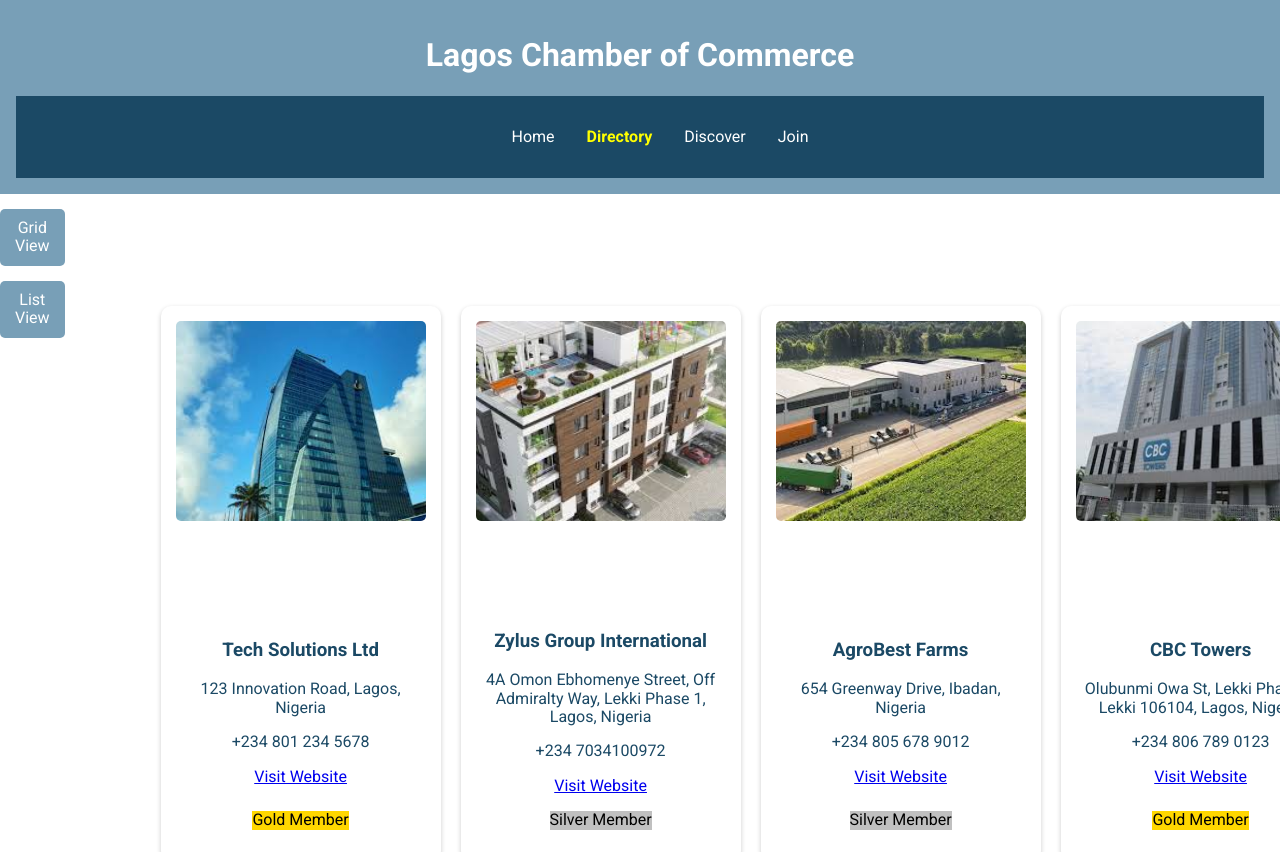
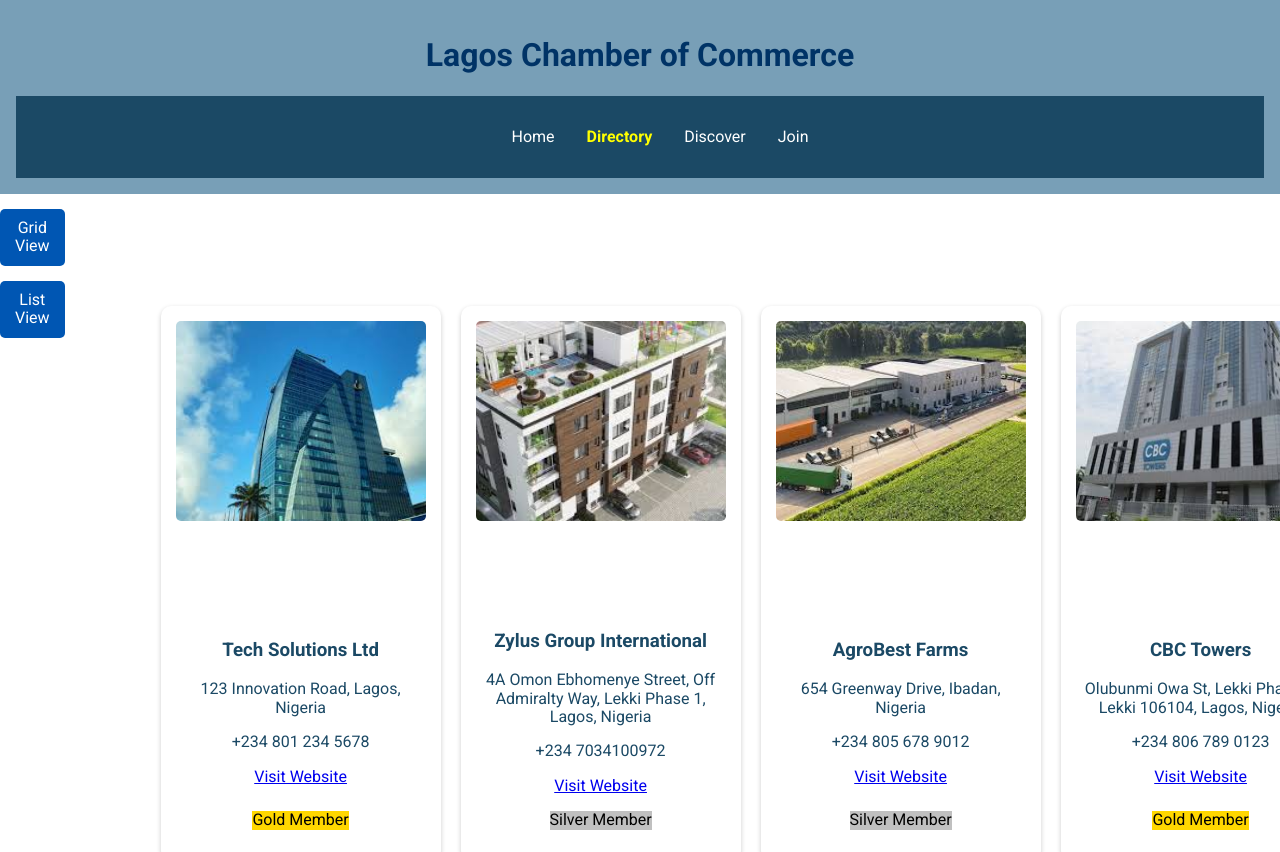
Before and after one commit to Olufunmilayo01/wdd230, a plain HTML site: page chamber/directory.html in a window 1280 px wide. Shown: the top 852 px of the page. Drawn offline with nearby package versions, Linux system fonts and the light colour scheme.

Commit message:
color contrast fixed

```diff
--- a/chamber/styles/base.css
+++ b/chamber/styles/base.css
@@ -15,6 +15,10 @@ header {
   color: white;
   padding: 1rem;
   text-align: center;
+}
+
+h1 {
+  color: #003366;
 }
 
 nav {
@@ -241,14 +245,14 @@ footer {
   font-size: 16px;
   cursor: pointer;
   border: none;
-  background-color: #789fb7;
+  background-color: #0056b3;
   color: white;
   border-radius: 5px;
   transition: background 0.3s;
 }
 
 .view-toggle button:hover {
-  background-color: #1b4965;
+  background-color: #003f7f;
 }
 
 .view-toggle button.active {
```
